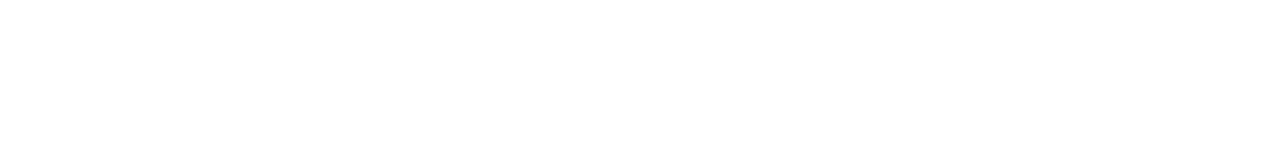
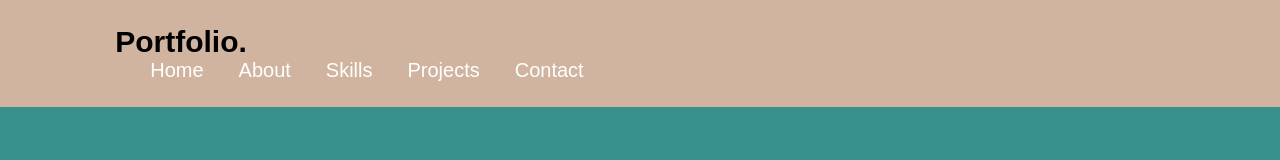
Before and after one commit to jsondumpsbinary/portfolio-website, a plain HTML site: page index.html in a window 1280 px wide. Drawn offline with Linux system fonts and the light colour scheme.

Commit message:
Added a nav bar

```diff
--- a/index.html
+++ b/index.html
@@ -3,9 +3,24 @@
 <head>
     <meta charset="UTF-8">
     <meta name="viewport" content="width=device-width, initial-scale=1.0">
-    <title>Document</title>
+    <title>Portfolio Website</title>
+    <link rel="stylesheet" href="style.css" type = "text/css">
 </head>
 <body>
+    <div class = "navbar">
+        <nav>
+            <h2 href="#" class = "logo">Portfolio.</h2>
+            <ul>
 
+                <li><a href = "#">Home</a> </li>
+                <li><a href = "#">About</a> </li>
+                <li><a href = "#">Skills</a></li>
+                <li><a href = "#">Projects</a></li>
+                <li><a href = "#">Contact</a></li>
+            </ul>
+        </nav>
+
+
+    </div>
 </body>
 </html>
--- a/style.css
+++ b/style.css
@@ -0,0 +1,49 @@
+*{
+    padding : 0;
+    margin : 0;
+    font-family : 'Josefin Sans' , sans-serif;
+    box-sizing: border-box;
+}
+
+body{
+    background-color: #39918c;
+
+}
+
+a{
+    color : white;
+    text-decoration: none;
+}
+
+.navbar{
+    position : fixed;
+    top : 0;
+    left : 0;
+    width: 100%;
+    padding :25px 9%;
+    background: #d0b49f;
+    display : flex;
+    justify-content : space-between;
+    align-items: center;
+    z-index : 100;
+}
+
+.navbar .logo{
+    font-size: 30px;
+    font-weight: 700;
+}
+
+.navbar ul{
+    display: flex;
+
+}
+
+.navbar ul li{
+    list-style: none;
+    margin-left : 35px;
+}
+
+.navbar ul li a{
+    font-size: 20px;
+    font-weight: 500;
+}
```
